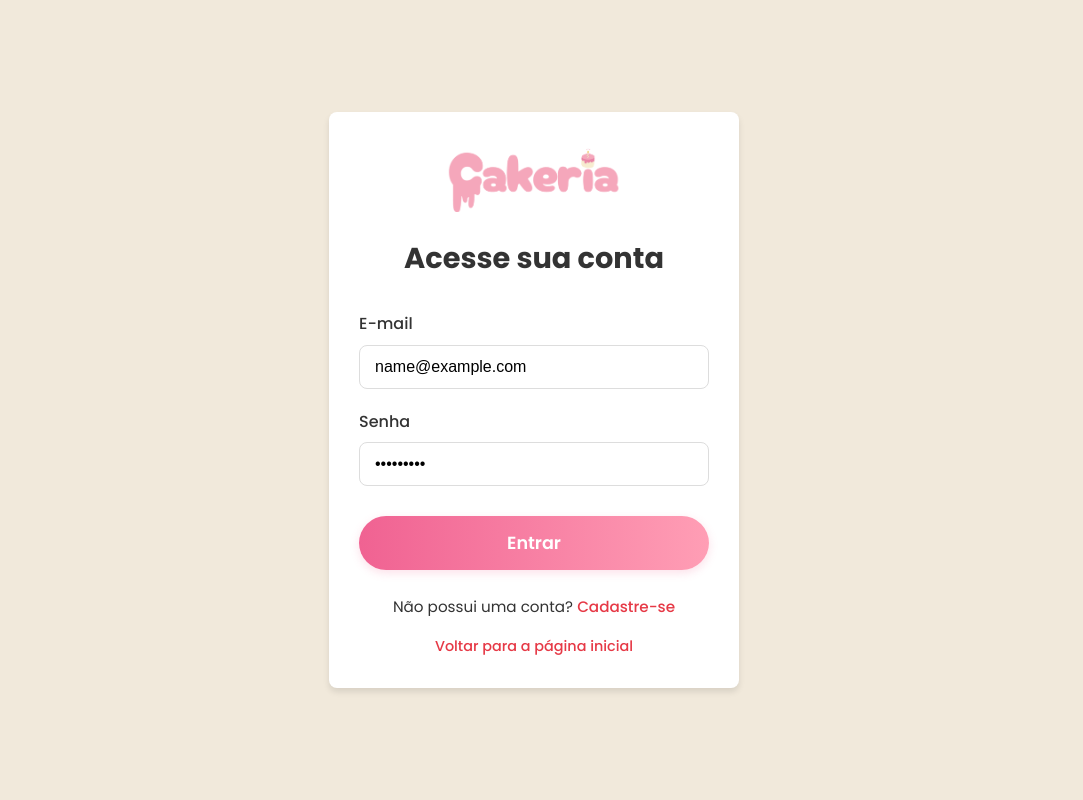
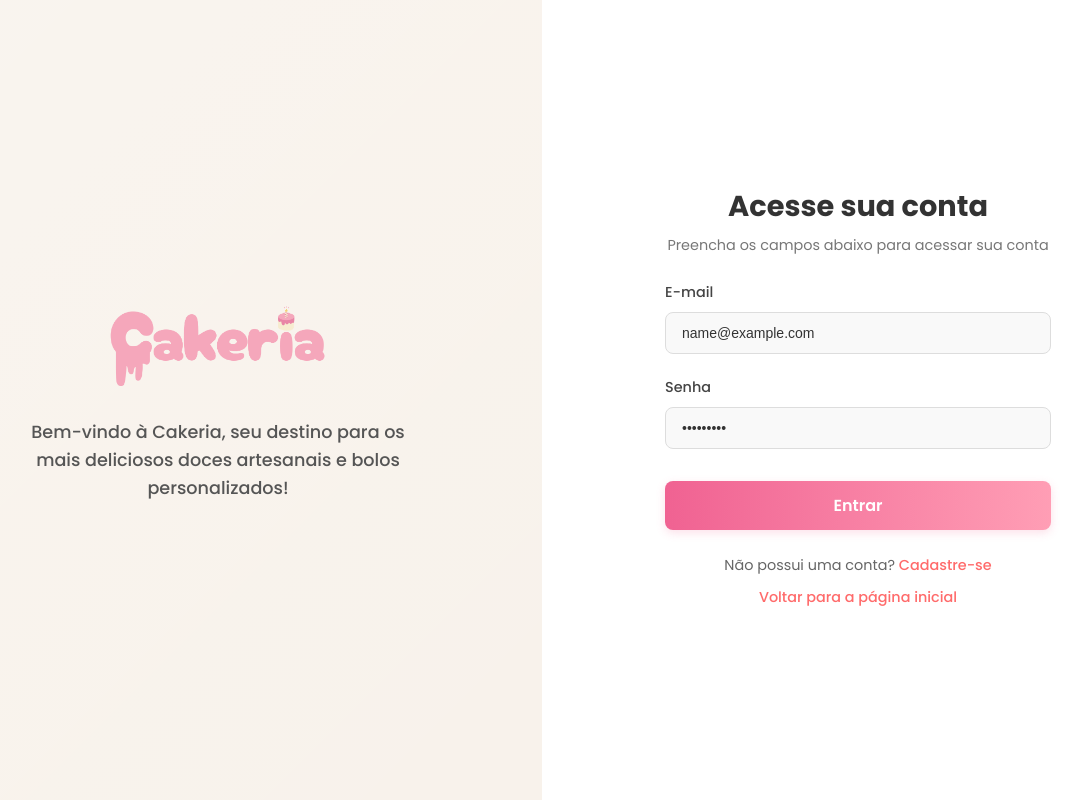
Before and after one commit to LucasStop/exp_criativa, a website: page frontend/public/login.html in a window 1280 px wide. Both pictures are taken after typing "name@example.com", "Sample123" into the empty fields and a click on the button "Entrar". Shown: the whole page, without its empty margins (106-1189 px from the left). Drawn offline with Linux system fonts and the light colour scheme; no server answers.

Commit message:
feat: implementar validação em tempo real e melhorias no layout da página de login

```diff
--- a/frontend/public/css/login.css
+++ b/frontend/public/css/login.css
@@ -1,123 +1,210 @@
+/* Login Page Styles */
+body {
+  background-color: #f9f9f9;
+  margin: 0;
+  padding: 0;
+}
 
-/* Login Page Styles */
-.login-page {
+.split-layout {
+  display: flex;
+  width: 100%;
   min-height: 100vh;
+  box-shadow: 0 0 20px rgba(0,0,0,0.1);
+}
+
+.logo-section {
+  flex: 1;
+  display: flex;
+  flex-direction: column;
+  justify-content: center;
+  align-items: center;
+  background-color: #f8f2eb;
+  padding: 2rem;
+  position: relative;
+  overflow: hidden;
+}
+
+.logo-section:before {
+  content: '';
+  position: absolute;
+  top: 0;
+  left: 0;
+  right: 0;
+  bottom: 0;
+  background: linear-gradient(135deg, rgba(255,255,255,0.2) 0%, rgba(255,255,255,0) 100%);
+  z-index: 1;
+}
+
+.logo-section .content {
+  position: relative;
+  z-index: 2;
+  text-align: center;
+}
+
+.logo-section img {
+  max-width: 220px;
+  margin-bottom: 1.5rem;
+  transition: transform 0.3s ease;
+}
+
+.logo-section img:hover {
+  transform: scale(1.05);
+}
+
+.logo-section p {
+  font-size: 1.1rem;
+  color: #555;
+  line-height: 1.6;
+  max-width: 400px;
+  margin: 0 auto;
+  font-weight: 500;
+}
+
+.form-section {
+  flex: 1;
   display: flex;
   justify-content: center;
   align-items: center;
-  background-color: var(--light-color);
+  padding: 1.5rem;
+  background-color: #fff;
 }
 
 .login-container {
   width: 100%;
   max-width: 450px;
-  padding: 20px;
-  margin: 20px auto;
+  padding: 0 1rem;
 }
 
 .login-card {
-  background-color: var(--white-color);
-  border-radius: var(--border-radius);
-  box-shadow: var(--box-shadow);
-  padding: 30px;
+  width: 100%;
+  padding: 1rem;
+  background-color: transparent;
+  box-shadow: none;
+  border-radius: 0;
 }
 
 .login-header {
   text-align: center;
-  margin-bottom: 30px;
-}
-
-.login-logo {
-  height: 70px;
-  margin-bottom: 15px;
-  transition: var(--transition);
-}
-
-.login-logo:hover {
-  transform: scale(1.05);
+  margin-bottom: 1.5rem;
 }
 
 .login-header h2 {
-  color: var(--secondary-color);
+  color: #333;
   font-size: 1.8rem;
+  margin-bottom: 0.3rem;
 }
 
-.login-form {
-  display: flex;
-  flex-direction: column;
-  gap: 20px;
-}
-
-.form-group {
-  display: flex;
-  flex-direction: column;
+.login-header p {
+  color: #777;
+  font-size: 0.9rem;
 }
 
 .form-group label {
+  display: block;
   margin-bottom: 8px;
   font-weight: 500;
-  color: var(--secondary-color);
+  color: #444;
+  font-size: 0.9rem;
 }
 
 .form-group input {
-  padding: 12px 15px;
+  width: 100%;
+  padding: 12px 16px;
   border: 1px solid #ddd;
-  border-radius: var(--border-radius);
-  font-size: 1rem;
+  border-radius: 8px;
+  font-size: 14px;
+  transition: all 0.3s ease;
+  color: #333;
+  background-color: #f9f9f9;
 }
 
-.form-options {
-  display: flex;
-  justify-content: space-between;
-  align-items: center;
+.form-group input:focus {
+  outline: none;
+  border-color: #f8b4b4;
+  box-shadow: 0 0 0 3px rgba(248, 180, 180, 0.2);
+  background-color: #fff;
+}
+
+/* Estilo para campos inválidos */
+.invalid-input {
+  border: 1px solid #ff3333 !important;
+  background-color: #fff0f0 !important;
+}
+
+.invalid-input:focus {
+  box-shadow: 0 0 0 3px rgba(255, 51, 51, 0.2) !important;
+}
+
+/* Estilo para mensagens de erro */
+.error-message {
+  display: block;
+  color: #ff3333;
+  font-size: 0.75rem;
+  margin-top: 4px;
+  font-weight: 500;
+  min-height: 18px;
+}
+
+.btn-login {
+  width: 100%;
+  padding: 12px;
+  background-color: var(--primary-color);
+  color: white;
+  border: none;
+  border-radius: 8px;
+  font-size: 16px;
+  font-weight: 600;
+  cursor: pointer;
+  transition: background-color 0.3s ease;
+  margin-top: 10px;
+}
+
+.btn-login:hover {
+  background-color: var(--primary-color-dark);
+}
+
+.login-footer {
+  text-align: center;
+  margin-top: 1.5rem;
+}
+
+.login-footer p {
+  margin: 8px 0;
+  color: #666;
   font-size: 0.9rem;
 }
 
-.remember-me {
-  display: flex;
-  align-items: center;
-  gap: 5px;
+.login-footer a {
+  color: #ff6b6b;
+  text-decoration: none;
+  font-weight: 500;
+  transition: color 0.3s ease;
 }
 
-.forgot-password {
-  color: var(--primary-color);
+.login-footer a:hover {
+  color: #ff5252;
   text-decoration: underline;
 }
 
-.btn-login {
-  margin-top: 10px;
-  padding: 14px;
-  font-size: 1.1rem;
-}
+@media (max-width: 768px) {
+  .split-layout {
+    flex-direction: column;
+  }
 
-.login-footer {
-  margin-top: 25px;
-  text-align: center;
-  font-size: 0.95rem;
-}
+  .logo-section {
+    padding: 2rem 1rem;
+    min-height: 250px;
+  }
 
-.login-footer a {
-  color: var(--primary-color);
-  font-weight: 500;
-}
+  .logo-section img {
+    max-width: 200px;
+  }
 
-.back-to-home {
-  margin-top: 15px;
-  font-size: 0.9rem;
-}
-
-@media (max-width: 500px) {
-  .login-container {
-    padding: 10px;
+  .form-section {
+    padding: 1.5rem 1rem;
   }
 
   .login-card {
-    padding: 20px;
-  }
-
-  .form-options {
-    flex-direction: column;
-    gap: 10px;
-    align-items: flex-start;
+    padding: 1.5rem;
   }
 }
--- a/frontend/public/js/login.js
+++ b/frontend/public/js/login.js
@@ -6,25 +6,99 @@ document.addEventListener("DOMContentLoaded", () => {
   if (loginForm) {
     loginForm.addEventListener("submit", handleLoginSubmit);
   }
+
+  // Adiciona validação em tempo real para cada campo
+  document.getElementById("email").addEventListener("input", function() {
+    validateField(this, validateEmail, "email-error", "Utilize um formato válido (usuario@email.com)");
+  });
+
+  document.getElementById("password").addEventListener("input", function() {
+    validateField(this, validatePassword, "password-error", "A senha deve ter pelo menos 5 caracteres");
+  });
 });
+
+// Função genérica para validar um campo
+function validateField(inputElement, validationFunction, errorElementId, errorMessage) {
+  const value = inputElement.value.trim();
+  const errorElement = document.getElementById(errorElementId);
+
+  if (value === "") {
+    errorElement.textContent = "";
+    inputElement.classList.remove("invalid-input");
+    return;
+  }
+
+  if (!validationFunction(value)) {
+    inputElement.classList.add("invalid-input");
+    errorElement.textContent = errorMessage;
+  } else {
+    inputElement.classList.remove("invalid-input");
+    errorElement.textContent = "";
+  }
+}
+
+// Funções de validação
+function validateEmail(email) {
+  const regex = /^[a-zA-Z0-9._%+-]+@[a-zA-Z0-9.-]+\.[a-zA-Z]{2,}$/;
+  return regex.test(email);
+}
+
+function validatePassword(password) {
+  return password.length >= 5;
+}
 
 async function handleLoginSubmit(e) {
   e.preventDefault();
 
-  const email = document.getElementById("email").value;
-  const password = document.getElementById("password").value;
+  const emailInput = document.getElementById("email");
+  const passwordInput = document.getElementById("password");
 
-  try {
-    const data = await API.auth.login({ email, password });
+  // Limpa todas as mensagens de erro anteriores
+  clearAllErrors();
 
-    localStorage.setItem("token", data.token);
-    localStorage.setItem("user", JSON.stringify(data.user));
+  const email = emailInput.value.trim();
+  const password = passwordInput.value;
 
-    window.location.href = "/";
-  } catch (error) {
-    alert(
-      error.message ||
-        "Falha na autenticação. Verifique suas credenciais e tente novamente."
-    );
+  // Validar todos os campos
+  let isValid = true;
+
+  if (!validateEmail(email)) {
+    isValid = false;
+    showError(emailInput, "email-error", "Utilize um formato válido (usuario@email.com)");
   }
+
+  if (!validatePassword(password)) {
+    isValid = false;
+    showError(passwordInput, "password-error", "A senha deve ter pelo menos 5 caracteres");
+  }
+
+  if (!isValid) {
+    return;
+  }
+
+  const userData = {
+    email: email,
+    password: password,
+  };
+
+  console.log("Dados do formulário:", userData);
 }
+
+// Funções auxiliares
+function showError(inputElement, errorElementId, errorMessage) {
+  inputElement.classList.add("invalid-input");
+  const errorElement = document.getElementById(errorElementId);
+  errorElement.textContent = errorMessage;
+}
+
+function clearAllErrors() {
+  const errorMessages = document.querySelectorAll(".error-message");
+  errorMessages.forEach(element => {
+    element.textContent = "";
+  });
+
+  const invalidInputs = document.querySelectorAll(".invalid-input");
+  invalidInputs.forEach(element => {
+    element.classList.remove("invalid-input");
+  });
+}
--- a/frontend/public/login.html
+++ b/frontend/public/login.html
@@ -20,24 +20,35 @@
   <link rel="stylesheet" href="/css/login.css">
 </head>
 <body>
-  <div class="login-page">
-    <div class="login-container">
-      <!-- Card de login -->
-      <div id="login-card" class="login-card">
-        <div class="login-header">
+  <div class="split-layout">
+    <!-- Seção do logo -->
+    <div class="logo-section">
+      <div class="content">
         <a href="/">
           <img src="/assets/logo_cakeria.png" alt="Cakeria Logo" class="login-logo">
         </a>
+        <p>Bem-vindo à Cakeria, seu destino para os mais deliciosos doces artesanais e bolos personalizados!</p>
+      </div>
+    </div>
+
+    <!-- Seção do formulário -->
+    <div class="form-section">
+      <div class="login-container">
+        <div id="login-card" class="login-card">
+          <div class="login-header">
             <h2>Acesse sua conta</h2>
+            <p>Preencha os campos abaixo para acessar sua conta</p>
           </div>
           <form id="login-form" class="login-form">
             <div class="form-group">
               <label for="email">E-mail</label>
               <input type="email" id="email" name="email" placeholder="Seu e-mail" required>
+              <span id="email-error" class="error-message"></span>
             </div>
             <div class="form-group">
               <label for="password">Senha</label>
               <input type="password" id="password" name="password" placeholder="Sua senha" required>
+              <span id="password-error" class="error-message"></span>
             </div>
             <button type="submit" class="btn btn-primary btn-login">Entrar</button>
           </form>
@@ -48,6 +59,7 @@
         </div>
       </div>
     </div>
+  </div>
 
   <script src="/js/api.js"></script>
   <script src="/js/login.js"></script>
```
Lines whose indentation alone changed are shown as unchanged.
